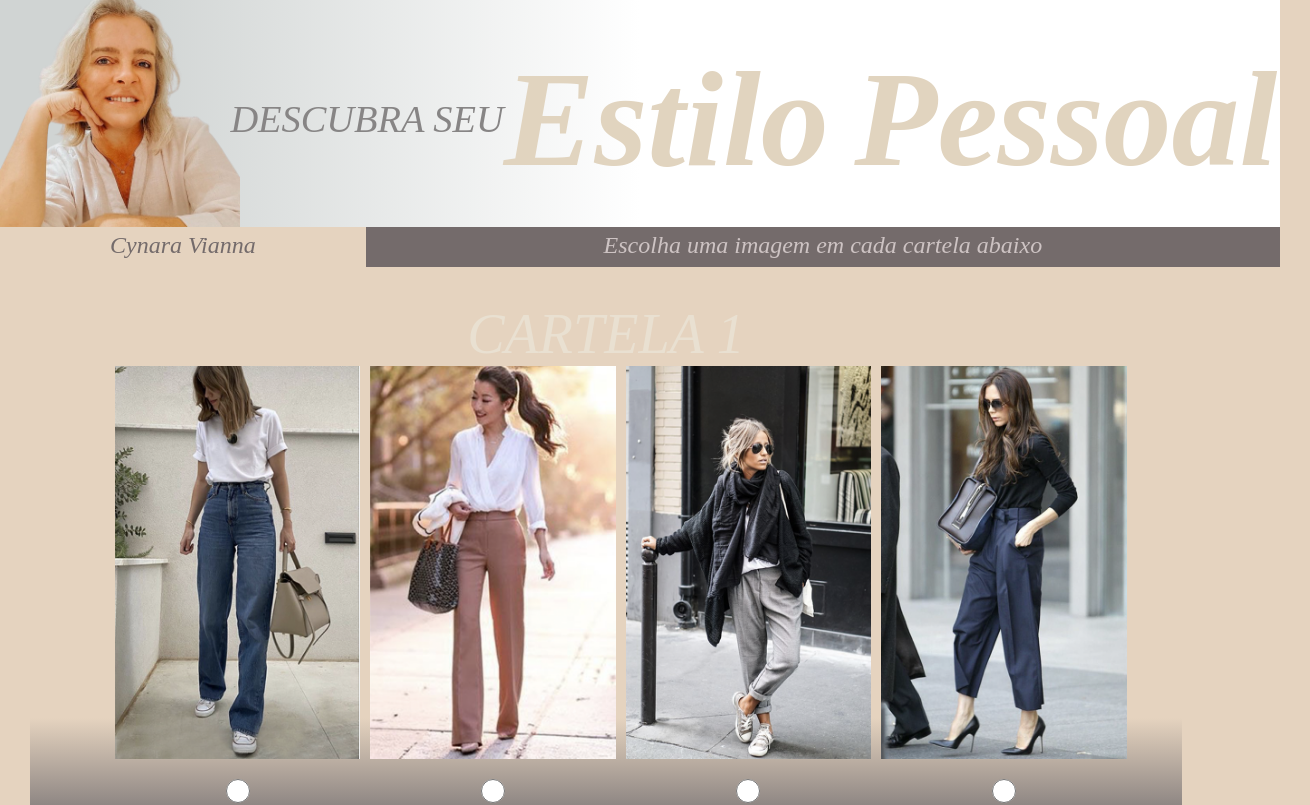
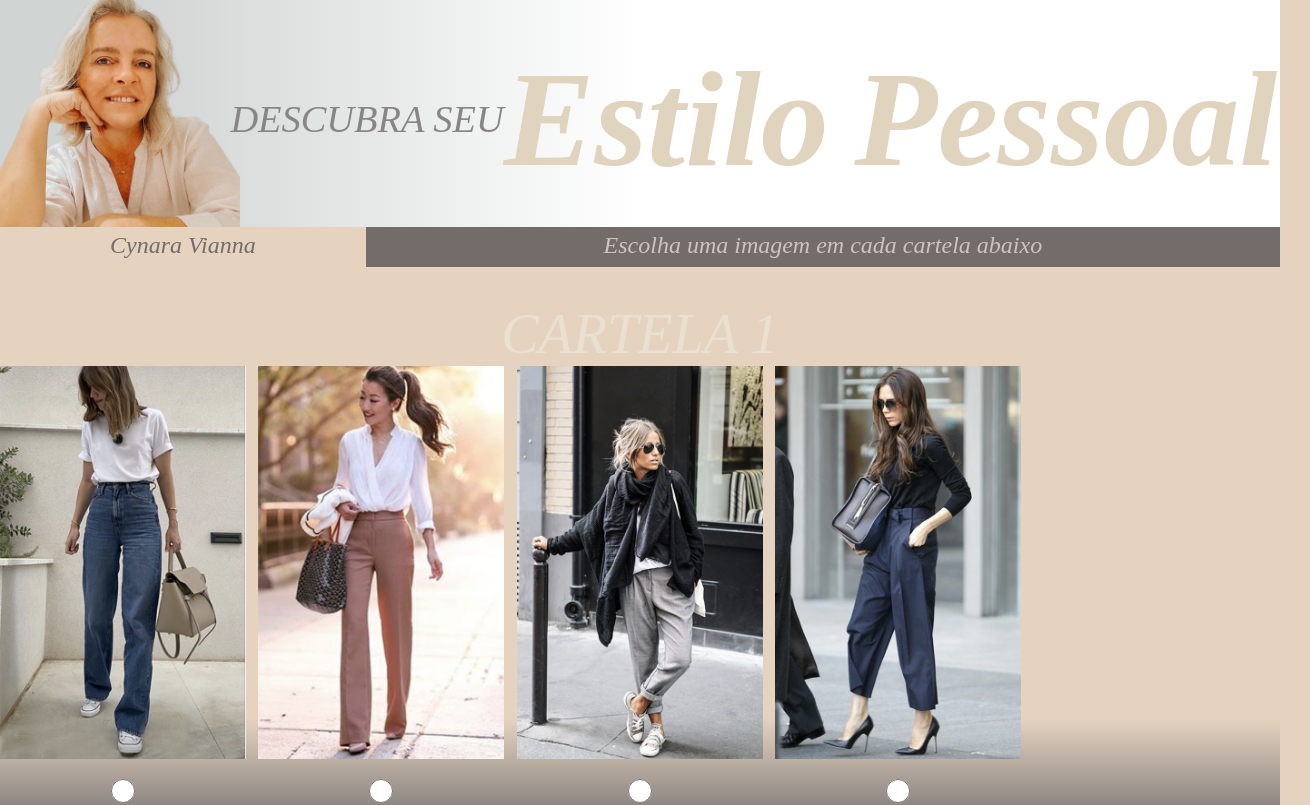
Before and after one commit to jricardocv/test_cynara, a React (Create React App) app: page / in a window 1280 px wide. Shown: the top 805 px of the page, 1310 px wide, since content can reach past the window. Built offline with nearby package versions, Linux system fonts and the light colour scheme.

Commit message:
Correction-size-16

```diff
--- a/src/Components/Selection.css
+++ b/src/Components/Selection.css
@@ -16,6 +16,8 @@ div{
     gap: 1%;
     background-color: transparent;
     margin-top: 0;
+    width: 100%;
+    padding: 0 30px 0 30px;
 }
 
 
--- a/src/Pages/ContentPage.css
+++ b/src/Pages/ContentPage.css
@@ -2,12 +2,11 @@
     text-align: center;
     padding: 0 0 30px 0;
     font-family: 'Unna';
-    width: 90%;
+    width: 100%;
   }
 .Content-body{
   margin-top: 165px;
   width: 100%;
-  padding: 0 30px 0 30px;
 }
   button{
     margin: 30px auto 0 auto;
```
